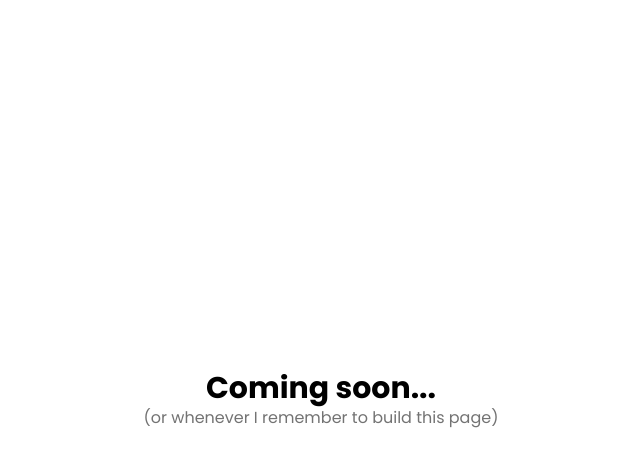
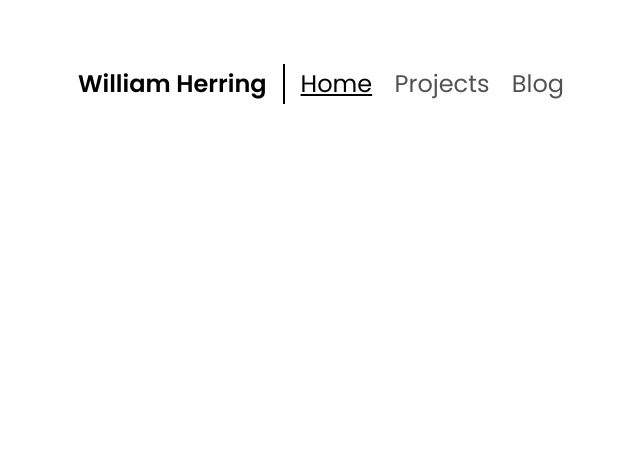
Before and after one commit to coding-cuber/coding-cuber.github.io, a website: page index.html in a window 1280 px wide. Shown: the whole page, without its empty margins (319-959 px from the left). Drawn offline with Linux system fonts and the light colour scheme.

Commit message:
beginning redesign

```diff
--- a/index.html
+++ b/index.html
@@ -19,9 +19,16 @@
     </style>
 </head>
 <body>
-    <div class="flex flex-col text-center items-center justify-center h-screen">
-        <h1 class="font-bold text-3xl">Coming soon...</h1>
-        <p class="text-neutral-500">(or whenever I remember to build this page)</p>
+    <div class="flex flex-col text-center items-center">
+        <nav class="flex text-center items-center justify-center p-6 w-screen text-2xl m-10">
+            <h1 class="font-semibold">William Herring</h1>
+            <div class="mx-4 border-l-2 border-black border-solid h-10"></div>
+            <div class="space-x-4">
+                <a class="underline" href="/">Home</a>
+                <a class="text-neutral-600" href="/">Projects</a>
+                <a class="text-neutral-600" href="/">Blog</a>
+            </div>
+        </nav>
     </div>
 </body>
 </html>
```
Also changed, not shown: dist/output.css.
